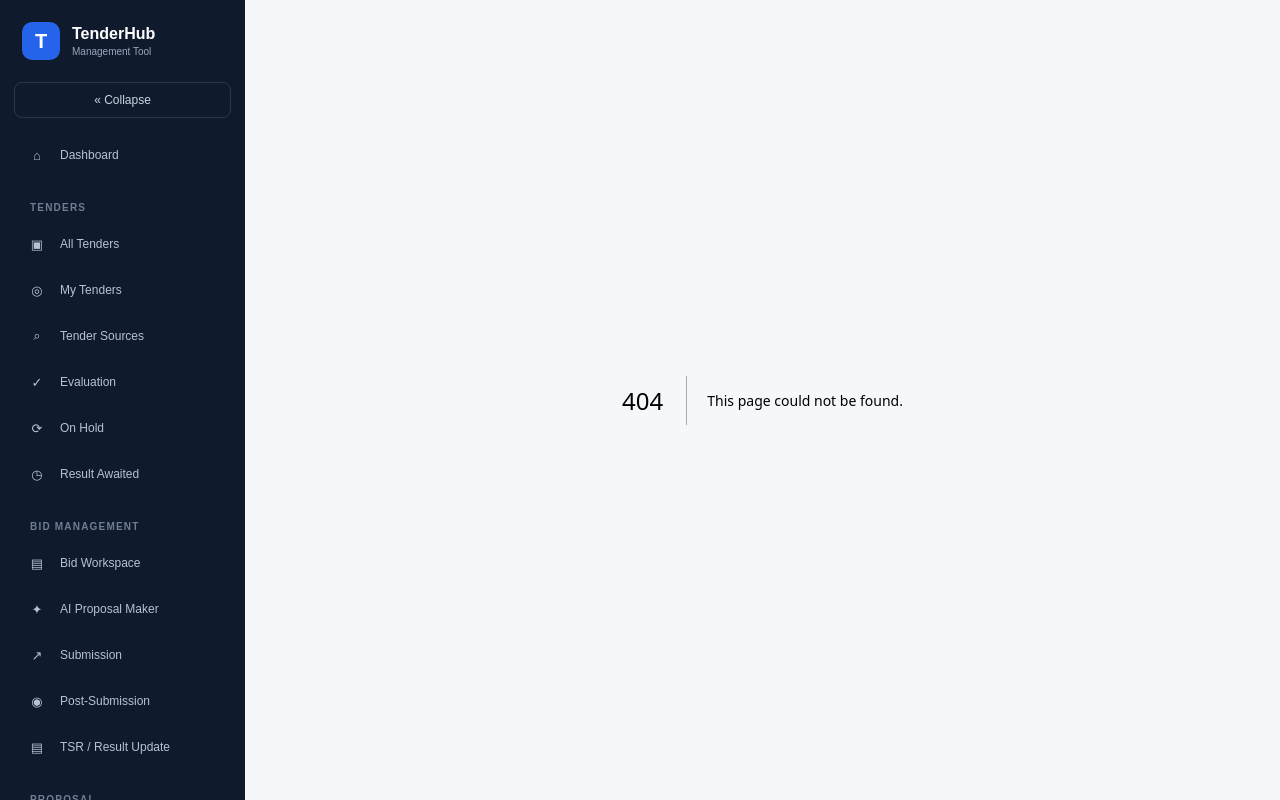
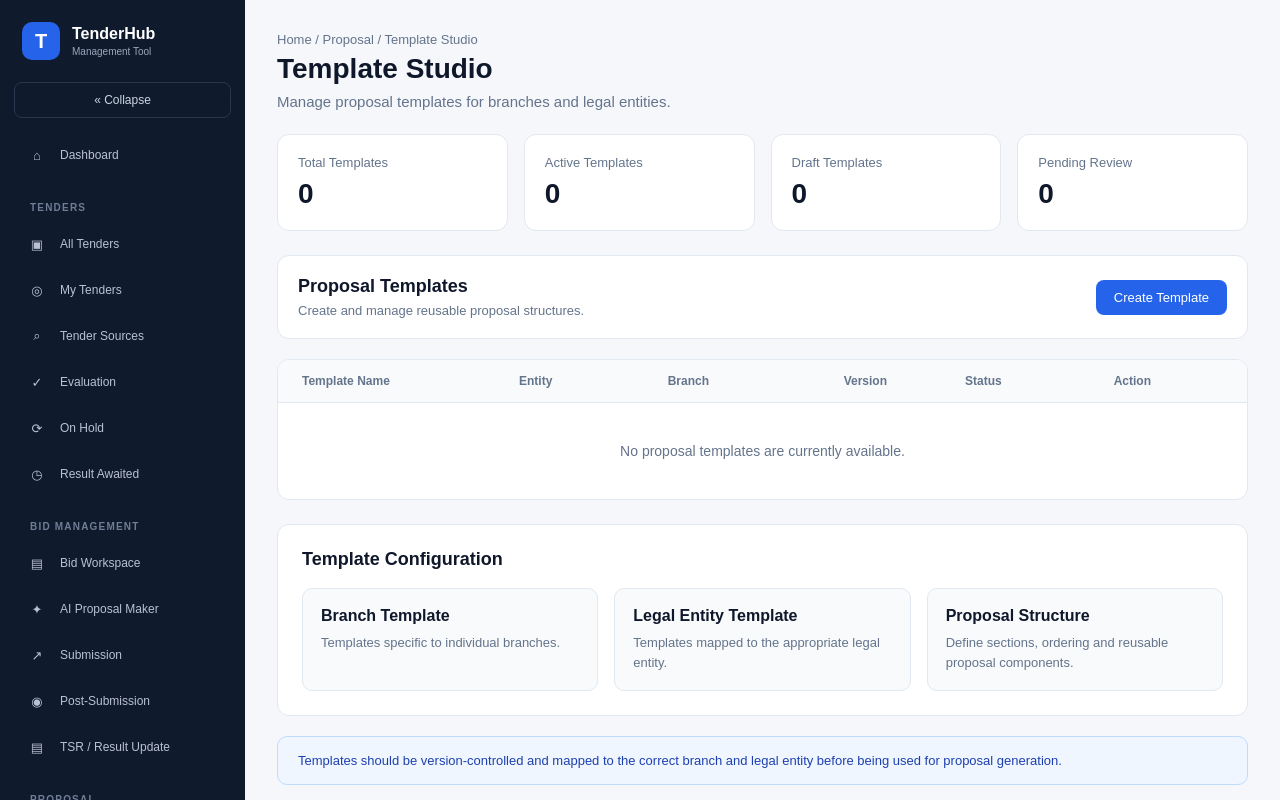
Before and after one commit to pawanmaske-sys/Tender-development-tool, a Next.js app: page /template-studio in a window 1280 px wide. Before the commit this address had no page. Shown: the top 800 px of the page. Built offline with nearby package versions, Linux system fonts and the light colour scheme.

Commit message:
Create page.js

```diff
--- /dev/null
+++ b/app/template-studio/page.js
@@ -0,0 +1,280 @@
+export default function TemplateStudioPage() {
+  return (
+    <div
+      style={{
+        padding: "32px",
+        minHeight: "100vh",
+        background: "#f5f7fb",
+      }}
+    >
+      {/* PAGE HEADER */}
+      <div style={{ marginBottom: "24px" }}>
+        <div
+          style={{
+            fontSize: "13px",
+            color: "#64748b",
+            marginBottom: "6px",
+          }}
+        >
+          Home / Proposal / Template Studio
+        </div>
+
+        <h1
+          style={{
+            margin: 0,
+            fontSize: "28px",
+            color: "#0f172a",
+          }}
+        >
+          Template Studio
+        </h1>
+
+        <p
+          style={{
+            marginTop: "8px",
+            marginBottom: 0,
+            color: "#64748b",
+            fontSize: "15px",
+          }}
+        >
+          Manage proposal templates for branches and legal entities.
+        </p>
+      </div>
+
+      {/* TEMPLATE SUMMARY */}
+      <div
+        style={{
+          display: "grid",
+          gridTemplateColumns: "repeat(4, minmax(0, 1fr))",
+          gap: "16px",
+          marginBottom: "24px",
+        }}
+      >
+        {[
+          ["Total Templates", "0"],
+          ["Active Templates", "0"],
+          ["Draft Templates", "0"],
+          ["Pending Review", "0"],
+        ].map(([title, value]) => (
+          <div
+            key={title}
+            style={{
+              background: "#ffffff",
+              border: "1px solid #e2e8f0",
+              borderRadius: "12px",
+              padding: "20px",
+            }}
+          >
+            <div
+              style={{
+                fontSize: "13px",
+                color: "#64748b",
+              }}
+            >
+              {title}
+            </div>
+
+            <div
+              style={{
+                marginTop: "8px",
+                fontSize: "28px",
+                fontWeight: "700",
+                color: "#0f172a",
+              }}
+            >
+              {value}
+            </div>
+          </div>
+        ))}
+      </div>
+
+      {/* ACTION BAR */}
+      <div
+        style={{
+          background: "#ffffff",
+          border: "1px solid #e2e8f0",
+          borderRadius: "12px",
+          padding: "20px",
+          marginBottom: "20px",
+          display: "flex",
+          alignItems: "center",
+          justifyContent: "space-between",
+          gap: "16px",
+        }}
+      >
+        <div>
+          <h2
+            style={{
+              margin: 0,
+              fontSize: "18px",
+              color: "#0f172a",
+            }}
+          >
+            Proposal Templates
+          </h2>
+
+          <p
+            style={{
+              margin: "6px 0 0",
+              color: "#64748b",
+              fontSize: "13px",
+            }}
+          >
+            Create and manage reusable proposal structures.
+          </p>
+        </div>
+
+        <button
+          type="button"
+          style={{
+            padding: "10px 18px",
+            border: "none",
+            borderRadius: "8px",
+            background: "#2563eb",
+            color: "#ffffff",
+            fontSize: "13px",
+            cursor: "pointer",
+          }}
+        >
+          Create Template
+        </button>
+      </div>
+
+      {/* TEMPLATE REGISTER */}
+      <div
+        style={{
+          background: "#ffffff",
+          border: "1px solid #e2e8f0",
+          borderRadius: "12px",
+          overflow: "hidden",
+        }}
+      >
+        <div
+          style={{
+            display: "grid",
+            gridTemplateColumns:
+              "1.5fr 1fr 1.2fr 0.8fr 1fr 0.8fr",
+            gap: "12px",
+            padding: "14px 24px",
+            background: "#f8fafc",
+            borderBottom: "1px solid #e2e8f0",
+            fontSize: "12px",
+            fontWeight: "600",
+            color: "#64748b",
+          }}
+        >
+          <div>Template Name</div>
+          <div>Entity</div>
+          <div>Branch</div>
+          <div>Version</div>
+          <div>Status</div>
+          <div>Action</div>
+        </div>
+
+        <div
+          style={{
+            padding: "40px 24px",
+            textAlign: "center",
+            color: "#64748b",
+            fontSize: "14px",
+          }}
+        >
+          No proposal templates are currently available.
+        </div>
+      </div>
+
+      {/* TEMPLATE TYPES */}
+      <div
+        style={{
+          marginTop: "24px",
+          background: "#ffffff",
+          border: "1px solid #e2e8f0",
+          borderRadius: "12px",
+          padding: "24px",
+        }}
+      >
+        <h2
+          style={{
+            margin: 0,
+            fontSize: "18px",
+            color: "#0f172a",
+          }}
+        >
+          Template Configuration
+        </h2>
+
+        <div
+          style={{
+            display: "grid",
+            gridTemplateColumns: "repeat(3, minmax(0, 1fr))",
+            gap: "16px",
+            marginTop: "18px",
+          }}
+        >
+          {[
+            {
+              title: "Branch Template",
+              text: "Templates specific to individual branches.",
+            },
+            {
+              title: "Legal Entity Template",
+              text: "Templates mapped to the appropriate legal entity.",
+            },
+            {
+              title: "Proposal Structure",
+              text: "Define sections, ordering and reusable proposal components.",
+            },
+          ].map((item) => (
+            <div
+              key={item.title}
+              style={{
+                padding: "18px",
+                border: "1px solid #e2e8f0",
+                borderRadius: "10px",
+                background: "#f8fafc",
+              }}
+            >
+              <h3
+                style={{
+                  margin: 0,
+                  fontSize: "16px",
+                  color: "#0f172a",
+                }}
+              >
+                {item.title}
+              </h3>
+
+              <p
+                style={{
+                  marginTop: "8px",
+                  marginBottom: 0,
+                  fontSize: "13px",
+                  lineHeight: "1.5",
+                  color: "#64748b",
+                }}
+              >
+                {item.text}
+              </p>
+            </div>
+          ))}
+        </div>
+      </div>
+
+      {/* GOVERNANCE NOTE */}
+      <div
+        style={{
+          marginTop: "20px",
+          padding: "16px 20px",
+          borderRadius: "10px",
+          background: "#eff6ff",
+          border: "1px solid #bfdbfe",
+          color: "#1e40af",
+          fontSize: "13px",
+        }}
+      >
+        Templates should be version-controlled and mapped to the correct
+        branch and legal entity before being used for proposal generation.
+      </div>
+    </div>
+  );
+}
```
